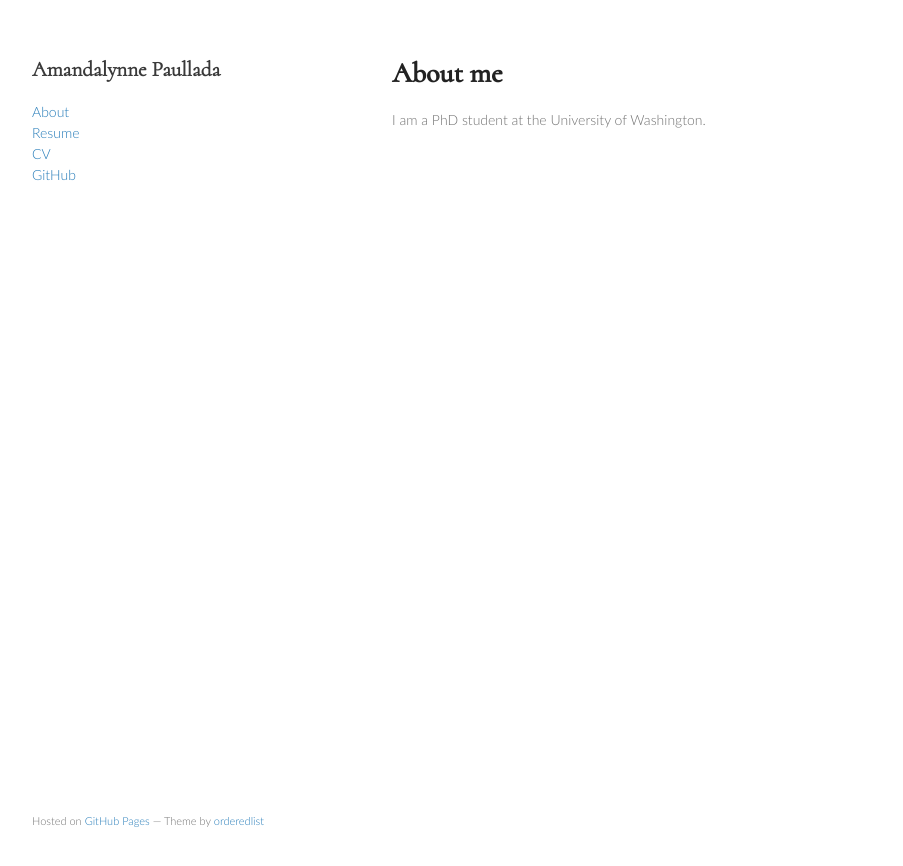
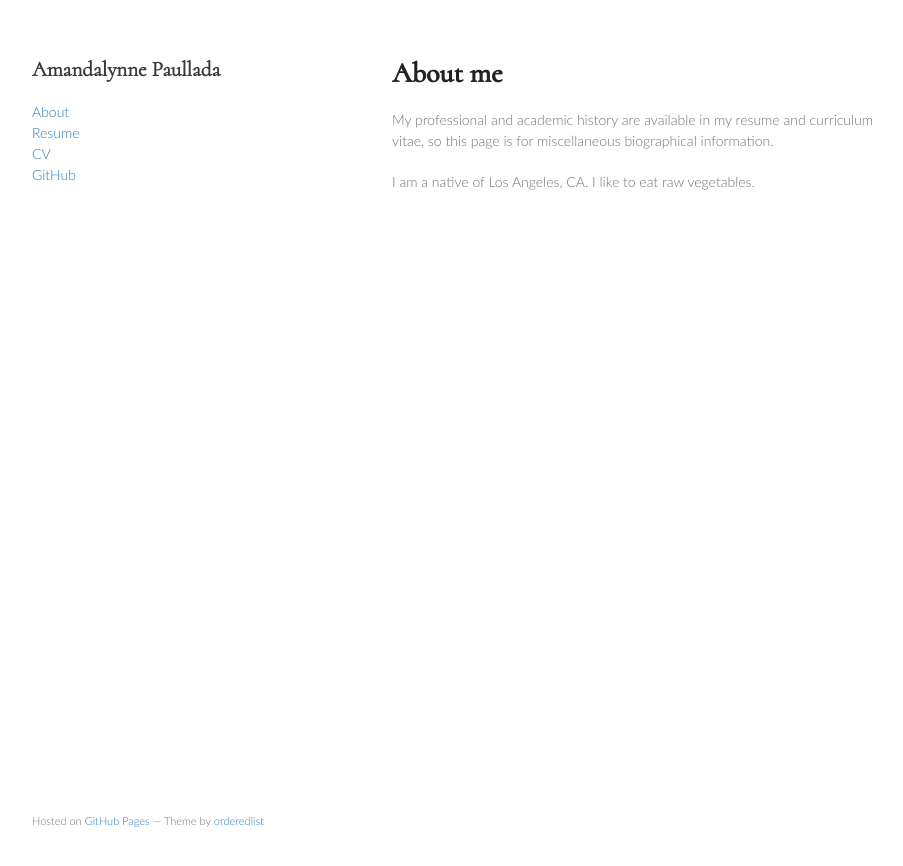
Before and after one commit to amandalynne/amandalynne.github.io, a Jekyll site: the page built from about/index.md, in a window 1280 px wide. Shown: the top 866 px of the page, without its empty margins (178-1081 px from the left). Built offline with Jekyll 4.4.1, drawn with Linux system fonts in a browser that asks for light colours; our own code applies the rules of GitHub Pages for plain Markdown files.

Commit message:
update information

```diff
--- a/about/index.md
+++ b/about/index.md
@@ -1,3 +1,5 @@
 # About me
 
-I am a PhD student at the University of Washington.
+My professional and academic history are available in my resume and curriculum vitae, so this page is for miscellaneous biographical information.
+
+I am a native of Los Angeles, CA. I like to eat raw vegetables.
```
Also changed, not shown: index.md (+1 -1 lines).
